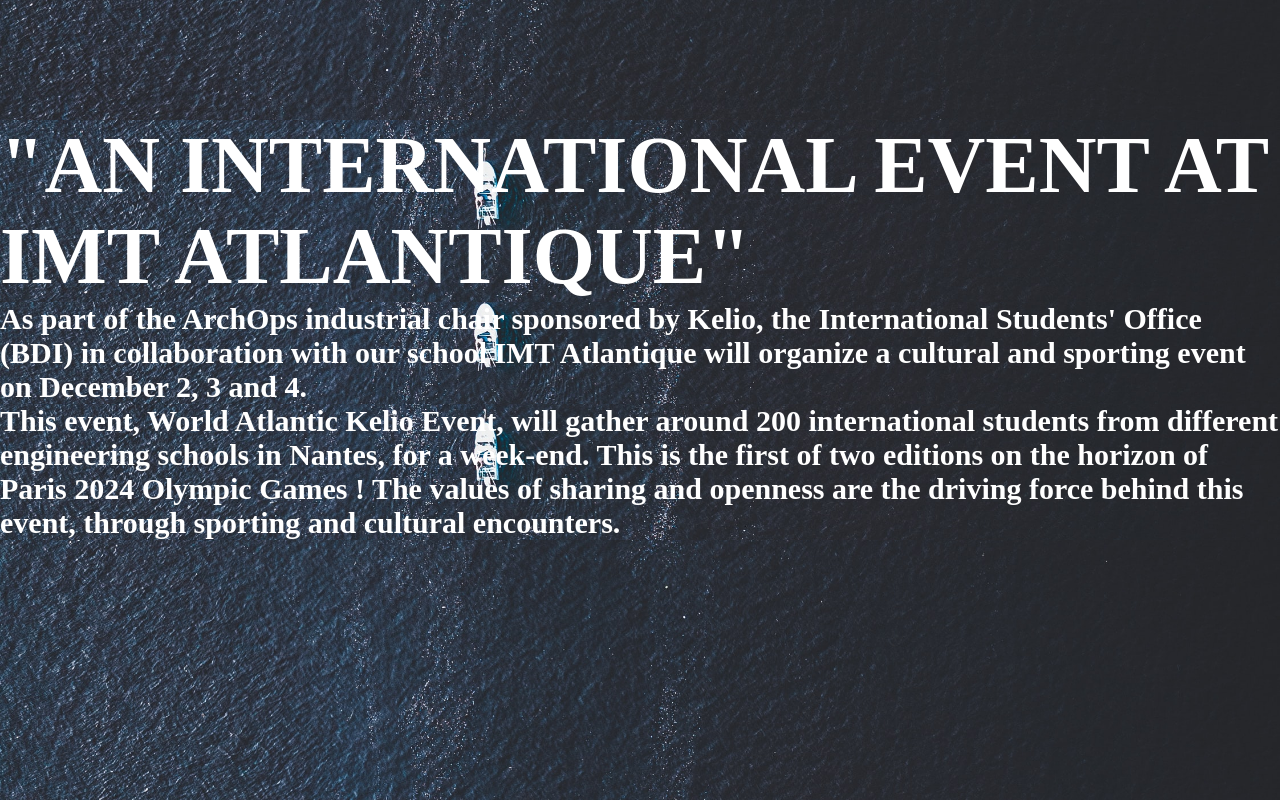
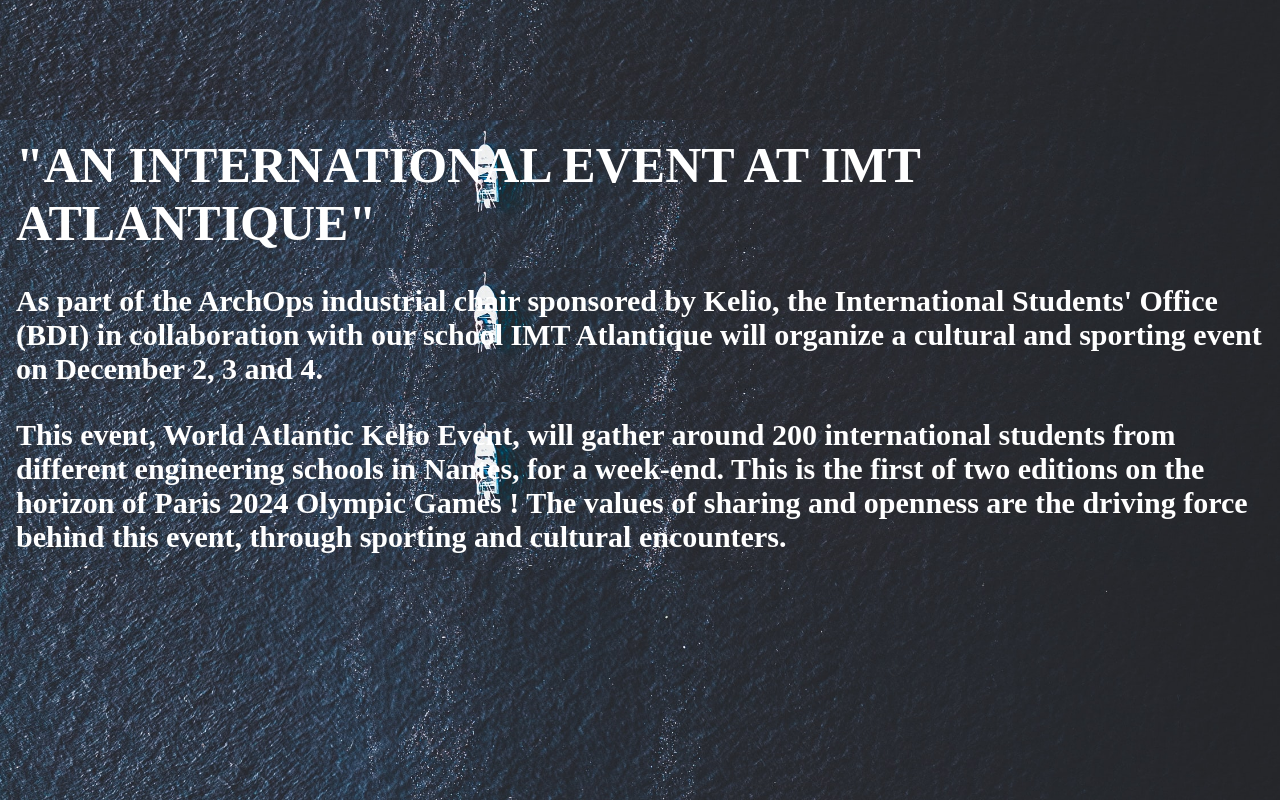
Before and after one commit to ivantnn/wake_react, a React (Create React App) app: page / in a window 1280 px wide. Shown: the part 680-1480 px from the top of the page. Built offline with nearby package versions, Linux system fonts and the light colour scheme; a web font is replaced by a local one.

Commit message:
Added Margin now

```diff
--- a/src/App.css
+++ b/src/App.css
@@ -44,9 +44,10 @@
   background-size: cover;
   background-repeat: repeat;
   justify-content: center;
+  padding: 1rem;
   color: #fff;
   width: 100%;
-  font-size: 80px;
+  font-size: 50px;
   word-wrap:break-word;
 }
 
@@ -60,6 +61,7 @@
   color: #fff;
   font-size: 30px;
   width: 100%;
+  padding: 1rem;
   justify-content: center;
   word-wrap:break-word;
 }
@@ -71,6 +73,7 @@
   background-size: contain;
   background-repeat: no-repeat;
   color: #fff;
+  padding: 1rem;
   font-size: 50px;
   width: 100%;
   flexShrink: 1;
@@ -85,6 +88,7 @@
   background-size: cover;
   background-repeat: no-repeat;
   color: #fff;
+  padding: 1rem;
   font-size: 25px;
   width: 100%;
   flexShrink: 1;
--- a/src/components/Navbar.js
+++ b/src/components/Navbar.js
@@ -48,7 +48,7 @@
 
             <li className='nav-item'>
               <a
-                href="https://instagram.com/w.a.k.e.2022?igshid=YmMyMTA2M2Y="
+                href="https://www.linkedin.com/company/bdi-imt-atlantique/"
                 className='nav-links'
                 onClick={closeMobileMenu}
               >
--- a/src/components/pages/Home.js
+++ b/src/components/pages/Home.js
@@ -8,6 +8,7 @@
 function Home() {
   return (
     <>
+    <meta name="viewport" content="width=device-width, initial-scale=1"/>
     <h1 className='under_nav' style={{ flex:1, flexWrap: 'wrap' }}></h1>
     <h1 className='home' style={{ flex:1, flexWrap: 'wrap' }}>WAKE 2022</h1>
     <h2 className='home_i'>
```
